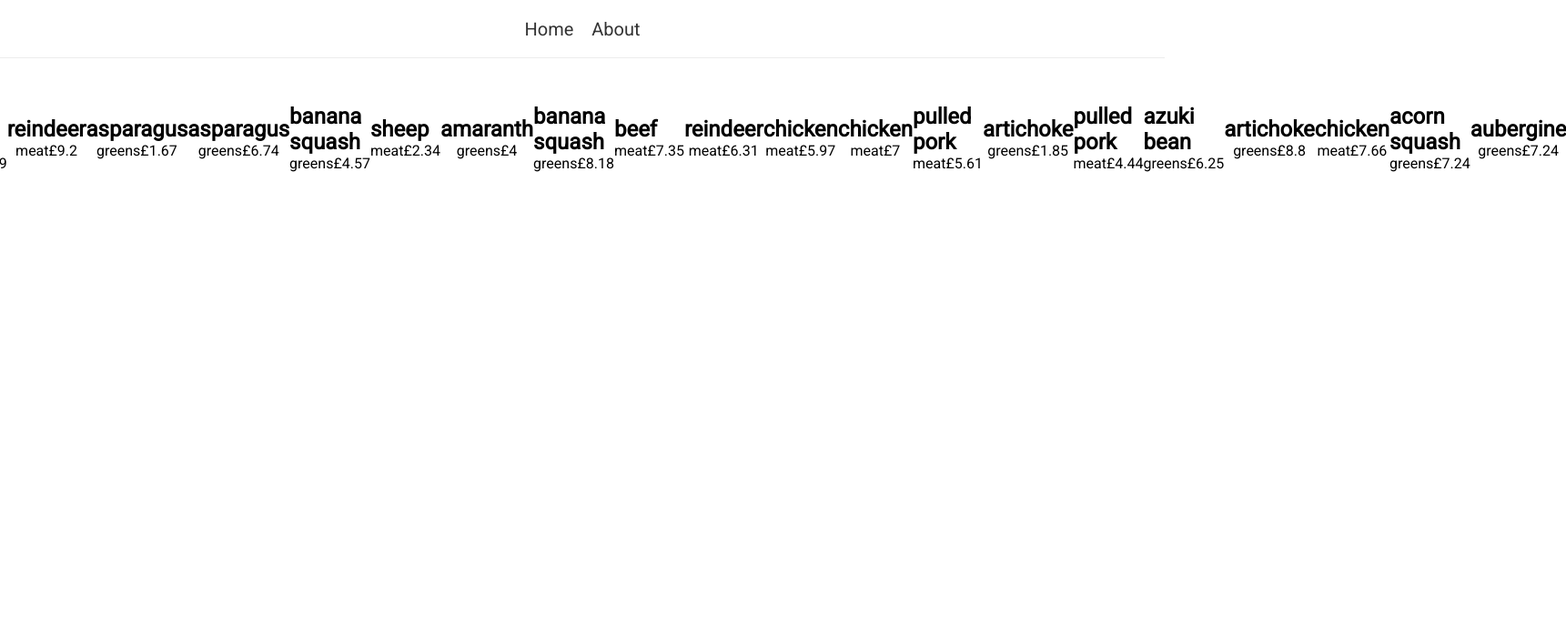
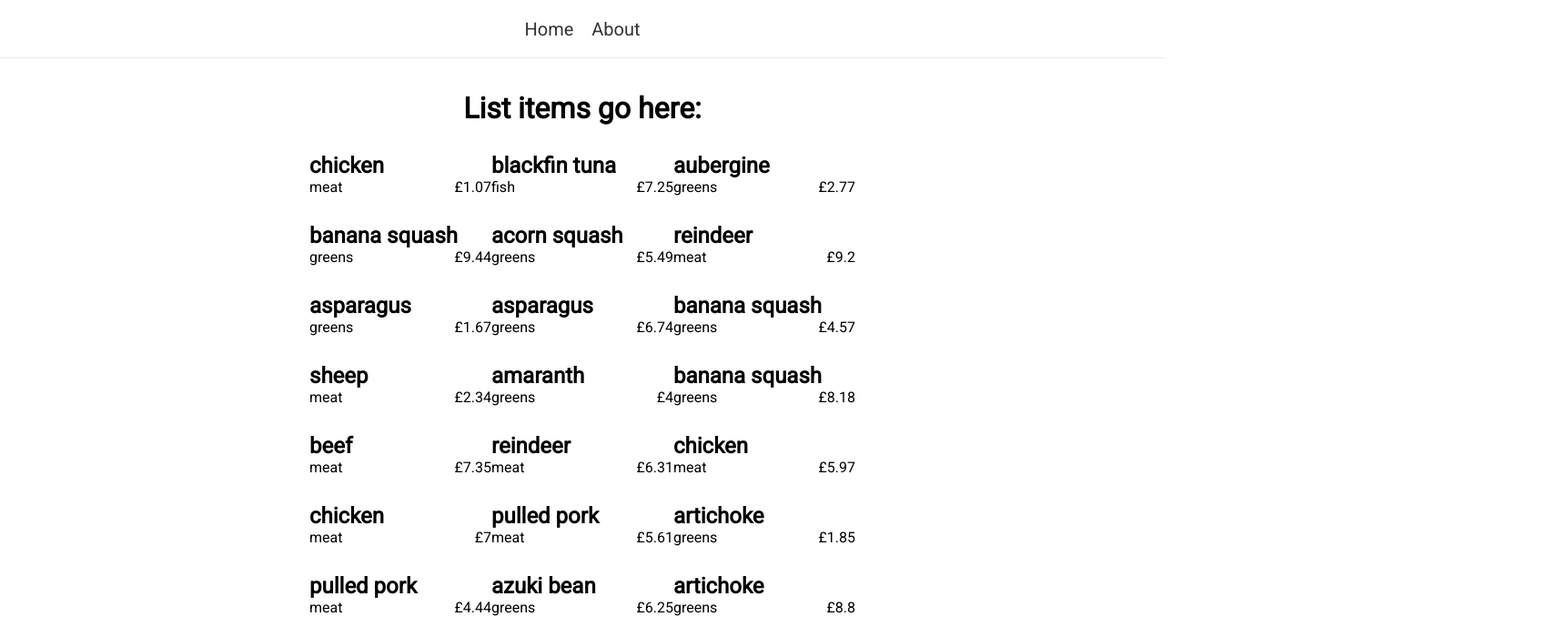
Before and after one commit to yllsson/manipulate-products-test, a React (Create React App) app: page / in a window 1280 px wide. Shown: the top 700 px of the page at 91% size, 1721 px wide, since content can reach past the window. Built offline with nearby package versions, Linux system fonts and the light colour scheme.

Commit message:
Styling List and ListItems

```diff
--- a/src/App.js
+++ b/src/App.js
@@ -12,7 +12,9 @@ function App() {
           About
         </a>
       </nav>
-      <main>
+      <main className='flex'>
+        <h1>List items go here:</h1>
+
         <List />
       </main>
     </div>
--- a/src/styles/styles.css
+++ b/src/styles/styles.css
@@ -12,7 +12,7 @@ html {
 
 body,
 #root {
-  height: 100vh;
+  /* height: 100vh; */
   width: 100vw;
   display: flex;
   justify-content: center;
@@ -29,12 +29,16 @@ body,
 }
 
 .App {
-  height: 100vh;
+  /* height: 100vh; */
   width: 100vw;
   flex-direction: column;
 }
 
 nav {
+  background-color: #fff;
+  position: fixed;
+  left: 0;
+  top: 0;
   border-bottom: 0.1rem solid #ececec;
   height: 6.4rem;
   width: 100%;
@@ -55,6 +59,22 @@ nav a:hover {
 }
 
 main {
-  flex: 1;
-  margin-top: 5rem;
+  flex-direction: column;
+  margin-top: 10rem;
+  width: 90vw;
 }
+
+.list {
+  flex-direction: row;
+  flex-wrap: wrap;
+  width: 50vw;
+}
+
+.listItem {
+  width: 20rem;
+  margin-top: 3rem;
+}
+
+.listItemDetails {
+  justify-content: space-between;
+}
```
